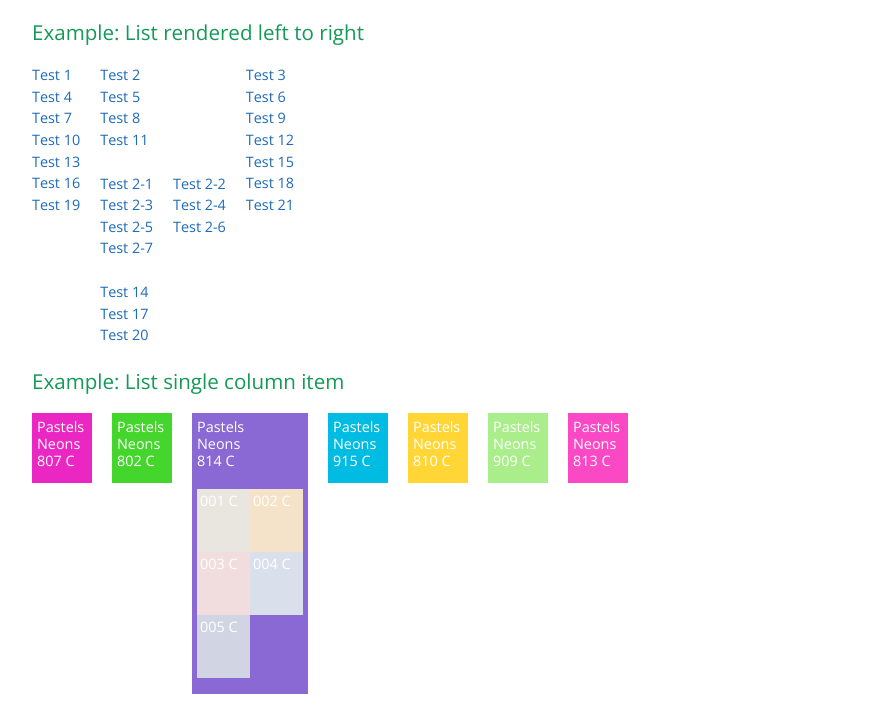
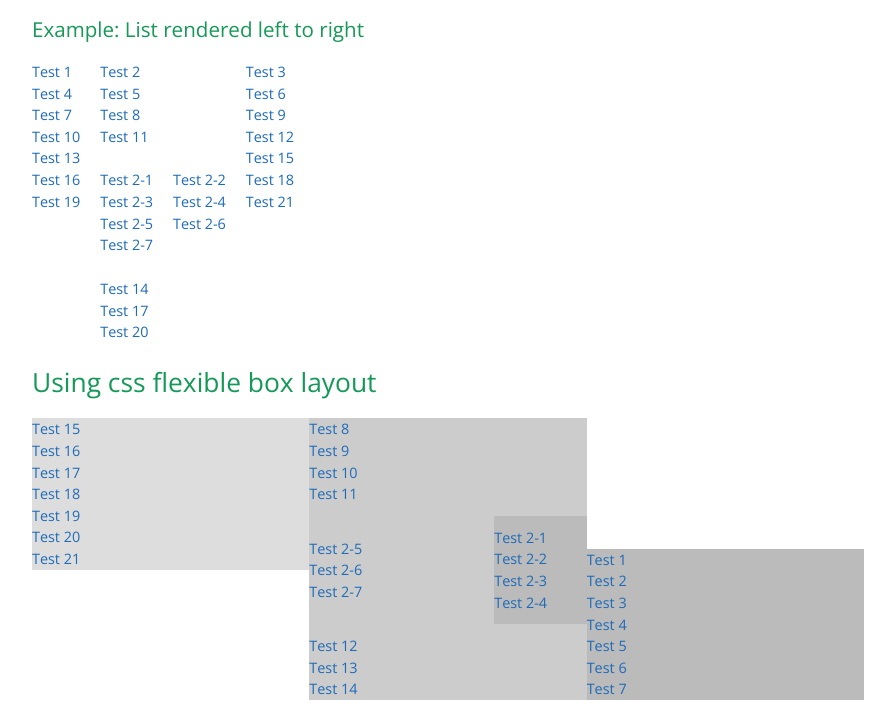
Before and after one commit to xaviercas/lst2cols, a plain HTML site: page index.html in a window 1280 px wide. Shown: the part 2190-2901 px from the top of the page, without its empty margins (192-1087 px from the left). Drawn offline with nearby package versions, Linux system fonts and the light colour scheme.

Commit message:
Added html for flex example

```diff
--- a/index.html
+++ b/index.html
@@ -14,10 +14,12 @@
     <script src="./javascripts/jquery.lst2cols.min.js"></script>
     <script type="text/javascript">
         $(document).ready(function() {
+
             // Top to bottom example
             // =============================================================
             $('#tb-col-a').lst2cols({colNum: 3});
             $('#tb-col-b').lst2cols();
+
             // Left to right example
             // =============================================================
             // Options
@@ -29,10 +31,25 @@
             };
             $('#lr-col-a').lst2cols(o);
             $('#lr-col-b').lst2cols({method: 'lr'});
+
+            // Flex example
+            // =============================================================
+            // Options
+            var op = {
+                colNum: 3,
+                method: 'tb',
+                colClass: 'flex-item',
+                colBlockClass: 'flex-container'
+            };
+            $('#flex-a').lst2cols(op);
+            op.colNum = 2;
+            $('#flex-b').lst2cols(op);
+
             // Pantone: One more example single items and too many columns
             // =============================================================
             $('#pantone').lst2cols({method: 'lr', colNum: 9});
             $('#pantone-a').lst2cols({method: 'lr'});
+
             // Just for fun
             // // =============================================================
             $('#periodic').lst2cols({colNum: 17, method: 'lr'});
@@ -110,7 +127,6 @@
 
         <h4>Css</h4>
 
-        <p>
         <pre><code>
             /* Remove list formating */
             ul, li { margin: 0; padding: 0; }
@@ -122,7 +138,6 @@
             .col-block::before, .col-block::after { content: ""; display: table; line-height: 0; }
             .col-block::after { clear: both; }
         </code></pre>
-        </p>
     </div>
 
     <div class="example">
@@ -182,6 +197,48 @@
             <li>
                 <a href="#">Test 11</a>
                 <ul id="lr-col-b">
+                    <li><a href="#">Test 2-1</a></li>
+                    <li><a href="#">Test 2-2</a></li>
+                    <li><a href="#">Test 2-3</a></li>
+                    <li><a href="#">Test 2-4</a></li>
+                    <li><a href="#">Test 2-5</a></li>
+                    <li><a href="#">Test 2-6</a></li>
+                    <li><a href="#">Test 2-7</a></li>
+                </ul>
+            </li>
+            <li><a href="#">Test 12</a></li>
+            <li><a href="#">Test 13</a></li>
+            <li><a href="#">Test 14</a></li>
+            <li><a href="#">Test 15</a></li>
+            <li><a href="#">Test 16</a></li>
+            <li><a href="#">Test 17</a></li>
+            <li><a href="#">Test 18</a></li>
+            <li><a href="#">Test 19</a></li>
+            <li><a href="#">Test 20</a></li>
+            <li><a href="#">Test 21</a></li>
+        </ul>
+    </div>
+
+    <!-- Flex example -->
+
+    <div class="example">
+
+        <h2>Using css flexible box layout</h2>
+
+        <ul id="flex-a" class="demo">
+            <li><a href="#">Test 1</a></li>
+            <li><a href="#">Test 2</a></li>
+            <li><a href="#">Test 3</a></li>
+            <li><a href="#">Test 4</a></li>
+            <li><a href="#">Test 5</a></li>
+            <li><a href="#">Test 6</a></li>
+            <li><a href="#">Test 7</a></li>
+            <li><a href="#">Test 8</a></li>
+            <li><a href="#">Test 9</a></li>
+            <li><a href="#">Test 10</a></li>
+            <li>
+                <a href="#">Test 11</a>
+                <ul id="flex-b">
                     <li><a href="#">Test 2-1</a></li>
                     <li><a href="#">Test 2-2</a></li>
                     <li><a href="#">Test 2-3</a></li>
```
Lines whose indentation alone changed are shown as unchanged.
